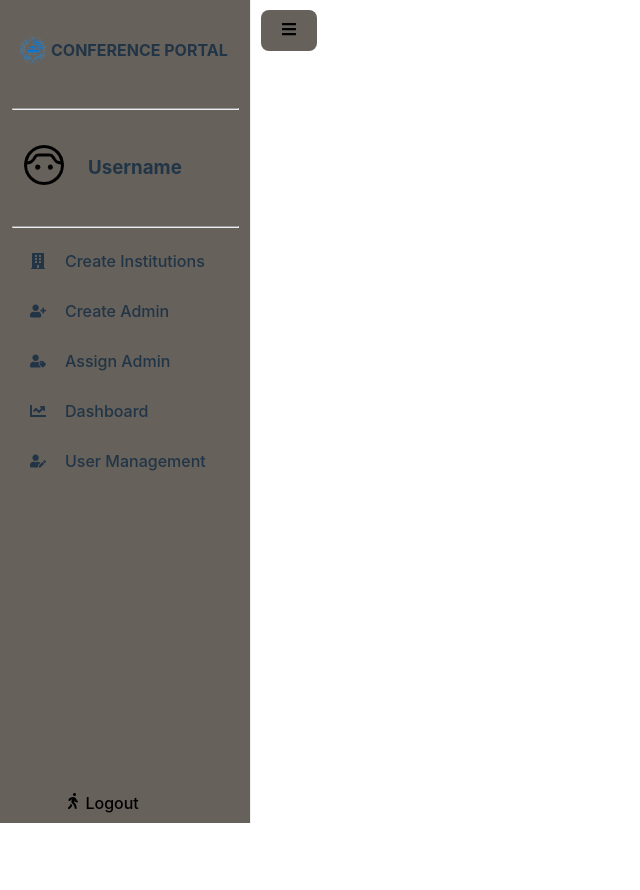
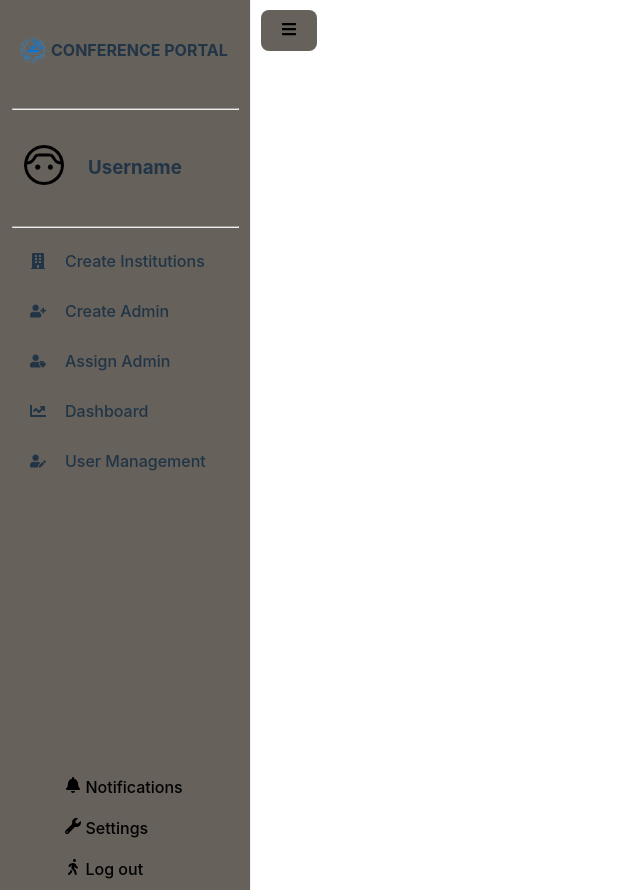
Before and after one commit to Mys7erio/conference-dashboard, a React (Vite) app: page / in a window 1280 px wide. Shown: the whole page, without its empty margins (0-640 px from the left). Before the commit the page ends 823 px from the top, so only its background shows below. Built offline with nearby package versions, Linux system fonts and the light colour scheme.

Commit message:
made changes in the SuperAdminSidebar Design

```diff
--- a/src/Components/SuperAdminSidebar.css
+++ b/src/Components/SuperAdminSidebar.css
@@ -42,18 +42,6 @@ hr{
    width: 90%;
 }
 
-.logout{
-    background-color: transparent;
-    margin-left: 45px;
-    margin-top: 37vh;
-}
-
-.logout:hover{
-    background-color: #f3f3f3;
-    color: black;
-    border: none;
-}
-
 .userdetails{
     padding-left: 20px;
     padding-right: 10px;
@@ -67,3 +55,18 @@ hr{
 .username{
     margin-left: 20px;
 }
+
+.SuperAdminSidebarEnd{
+    margin-top: 35vh;
+}
+
+.SidebarButtons{
+    background-color: transparent;
+    margin-left: 45px;
+}
+
+.SidebarButtons:hover{
+    background-color: #f3f3f3;
+    color: black;
+    border: none;
+}
--- a/src/Components/SuperAdminSidebar.jsx
+++ b/src/Components/SuperAdminSidebar.jsx
@@ -1,7 +1,7 @@
 import React from 'react';
 import {Link} from 'react-router-dom';
 import { Sidebar, Menu, MenuItem, SubMenu} from 'react-pro-sidebar';
-import { FaBuilding, FaBars, FaUserPlus, FaUserTag, FaChartLine,FaUserEdit, FaWalking} from 'react-icons/fa';
+import { FaBuilding, FaBars, FaUserPlus, FaUserTag, FaChartLine,FaUserEdit, FaWalking, FaBell, FaWrench} from 'react-icons/fa';
 import Logo from '../assets/KJCLogo.png';
 import userimage from '../assets/userimage.png'
 import '../Components/SuperAdminSidebar.css'
@@ -9,7 +9,7 @@ const SuperAdminSidebar = () => {
   const [collapsed, setCollapsed] = React.useState(false);
   return (
     <div style={{ display: 'flex', height: '100%', minHeight: '400px'}}>
-    <Sidebar collapsed={collapsed} className='custom' backgroundColor="#66615B" collapsedWidth="50px">
+    <Sidebar collapsed={collapsed} className='custom' backgroundColor="#66615B" collapsedWidth="50px" transitionDuration={1000}>
       <Menu>
           <div className="topLogo">
             <div className="logo">
@@ -34,9 +34,18 @@ const SuperAdminSidebar = () => {
         <MenuItem icon={<FaUserTag />} component={<Link to="/AssignAdmin"/>}>Assign Admin</MenuItem>
         <MenuItem icon={<FaChartLine />} component={<Link to="/SuperAdminDashboard"/>}>Dashboard</MenuItem>
         <MenuItem icon={<FaUserEdit />} component={<Link to="/UserManagement"/>}>User Management</MenuItem>
-        <button className='logout'>
-          <FaWalking /> Logout
+        <div className="SuperAdminSidebarEnd">
+        <button className='NotificationButton SidebarButtons'>
+          <FaBell /> Notifications
         </button>
+        <button className='SettingsButton SidebarButtons'>
+          <FaWrench /> Settings
+        </button>
+        <button className='LogoutButton SidebarButtons'>
+          <FaWalking /> Log out
+        </button>
+        </div>
+
       </Menu>
     </Sidebar>
     <main style={{ padding: 10 }}>
```
